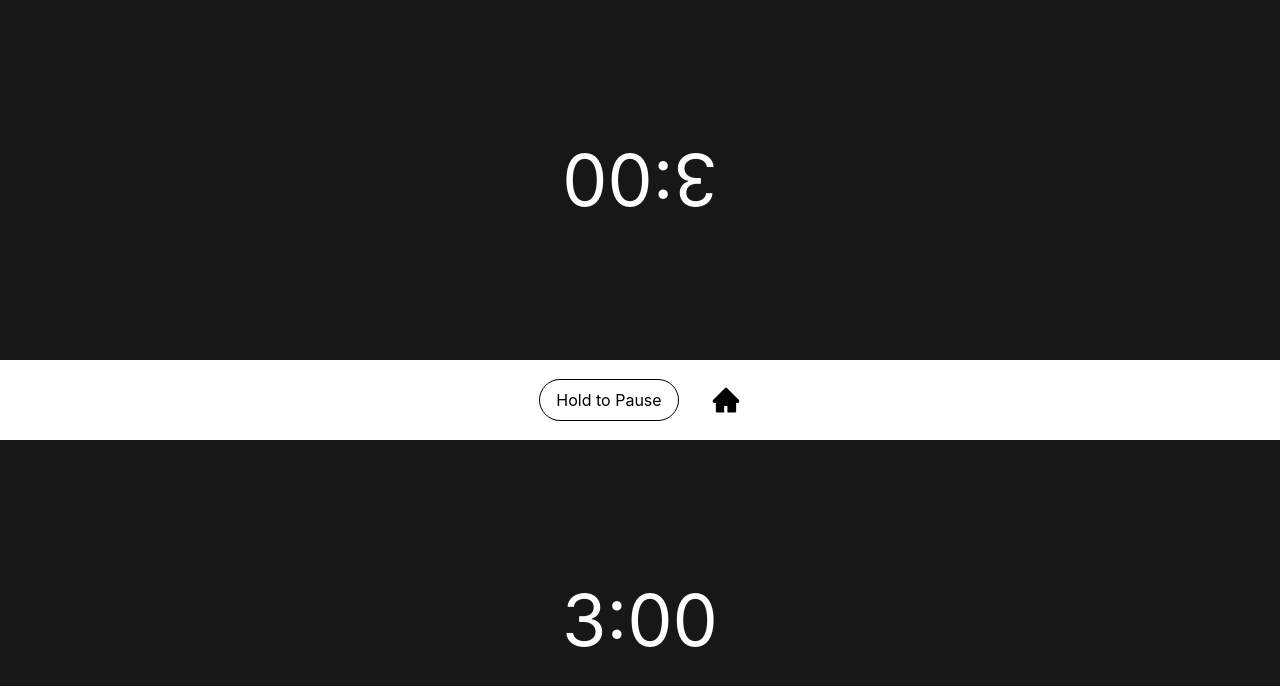
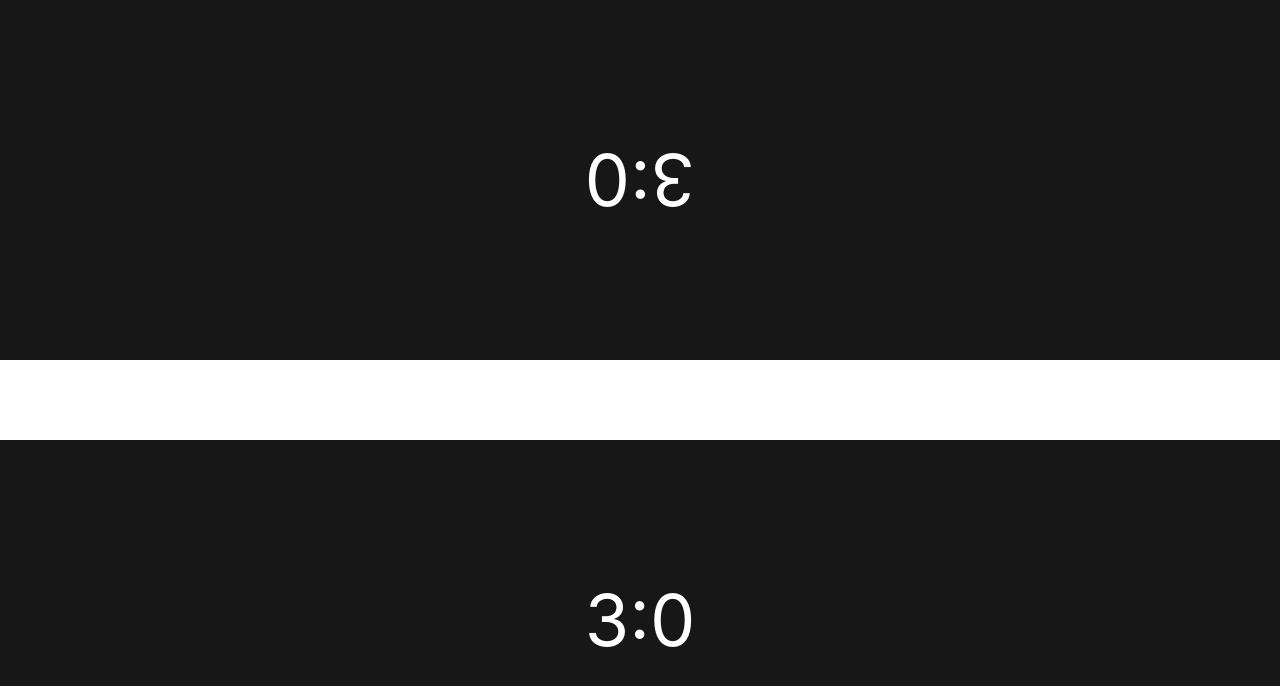
Before and after one commit to lpfahler16/template-site, a Next.js app: page /game in a window 1280 px wide. Shown: the top 686 px of the page. Built offline with nearby package versions, Linux system fonts and the light colour scheme.

Commit message:
Working?

```diff
--- a/components/game/PlayerBox.tsx
+++ b/components/game/PlayerBox.tsx
@@ -1,14 +1,35 @@
+import { TimerResult } from "react-timer-hook";
+import { Player } from "../../pages/game";
+
 interface PlayerBoxProps {
   className?: string;
+  player: Player;
+  playerClicked: (player: number) => void;
+  index: number; // Player number
 }
 
 const PlayerBox: React.FC<PlayerBoxProps> = ({
   className = "",
+  player,
+  playerClicked,
+  index,
 }): JSX.Element => {
+  const buttonColor = player.timer.isRunning ? "bg-main-red" : "";
+
   return (
-    <div className={"flex justify-center items-center flex-grow " + className}>
-      <p className="text-7xl text-white">3:00</p>
-    </div>
+    <button
+      onClick={() => playerClicked(index)}
+      className={
+        "flex justify-center items-center flex-grow " +
+        className +
+        " " +
+        buttonColor
+      }
+    >
+      <p className="text-7xl text-white w-full">
+        {player.timer.minutes}:{player.timer.seconds}
+      </p>
+    </button>
   );
 };
 
--- a/package.json
+++ b/package.json
@@ -21,6 +21,7 @@
     "react-dom": "18.2.0",
     "react-icons": "^4.6.0",
     "react-select": "^5.6.1",
+    "react-timer-hook": "^3.0.5",
     "react-wordcloud": "^1.2.7",
     "typescript": "4.9.3"
   },
--- a/pages/game.tsx
+++ b/pages/game.tsx
@@ -1,8 +1,35 @@
 import Head from "next/head";
 import { AiFillHome } from "react-icons/ai";
 import PlayerBox from "../components/game/PlayerBox";
+import { TimerResult, useTimer } from "react-timer-hook";
 
-export default function Coding() {
+export interface Player {
+  timer: TimerResult;
+}
+
+export default function Game() {
+  const withTimerLength = (length: number) => {
+    var d = new Date();
+    d.setSeconds(d.getSeconds() + length);
+    return d;
+  };
+
+  const timerSettings = () => ({
+    expiryTimestamp: withTimerLength(180),
+    autoStart: false,
+  });
+  const timer1 = useTimer(timerSettings());
+  const timer2 = useTimer(timerSettings());
+
+  const players: Player[] = [{ timer: timer1 }, { timer: timer2 }];
+
+  const playerClicked = async (player: number) => {
+    const clicker = players[player];
+    const other = players[(player + 1) % 2];
+    clicker.timer.pause();
+    other.timer.resume();
+  };
+
   return (
     <div>
       <Head>
@@ -13,14 +40,23 @@ export default function Coding() {
 
       <main className="bg-darkest-gray min-h-screen overflow-hidden">
         <div className="flex flex-col h-screen">
-          <PlayerBox className="rotate-180" />
+          <PlayerBox
+            index={0}
+            className="rotate-180"
+            player={players[0]}
+            playerClicked={playerClicked}
+          />
           <div className="h-20 bg-white flex justify-center items-center gap-8">
-            <div className="border border-black rounded-full py-2 px-4">
+            {/* <div className="border border-black rounded-full py-2 px-4">
               Hold to Pause
             </div>
-            <AiFillHome className="text-3xl" />
+            <AiFillHome className="text-3xl" /> */}
           </div>
-          <PlayerBox />
+          <PlayerBox
+            index={1}
+            player={players[1]}
+            playerClicked={playerClicked}
+          />
         </div>
       </main>
     </div>
```
Also changed, not shown: 1 other file (tests, documents, lock files or other folders).
